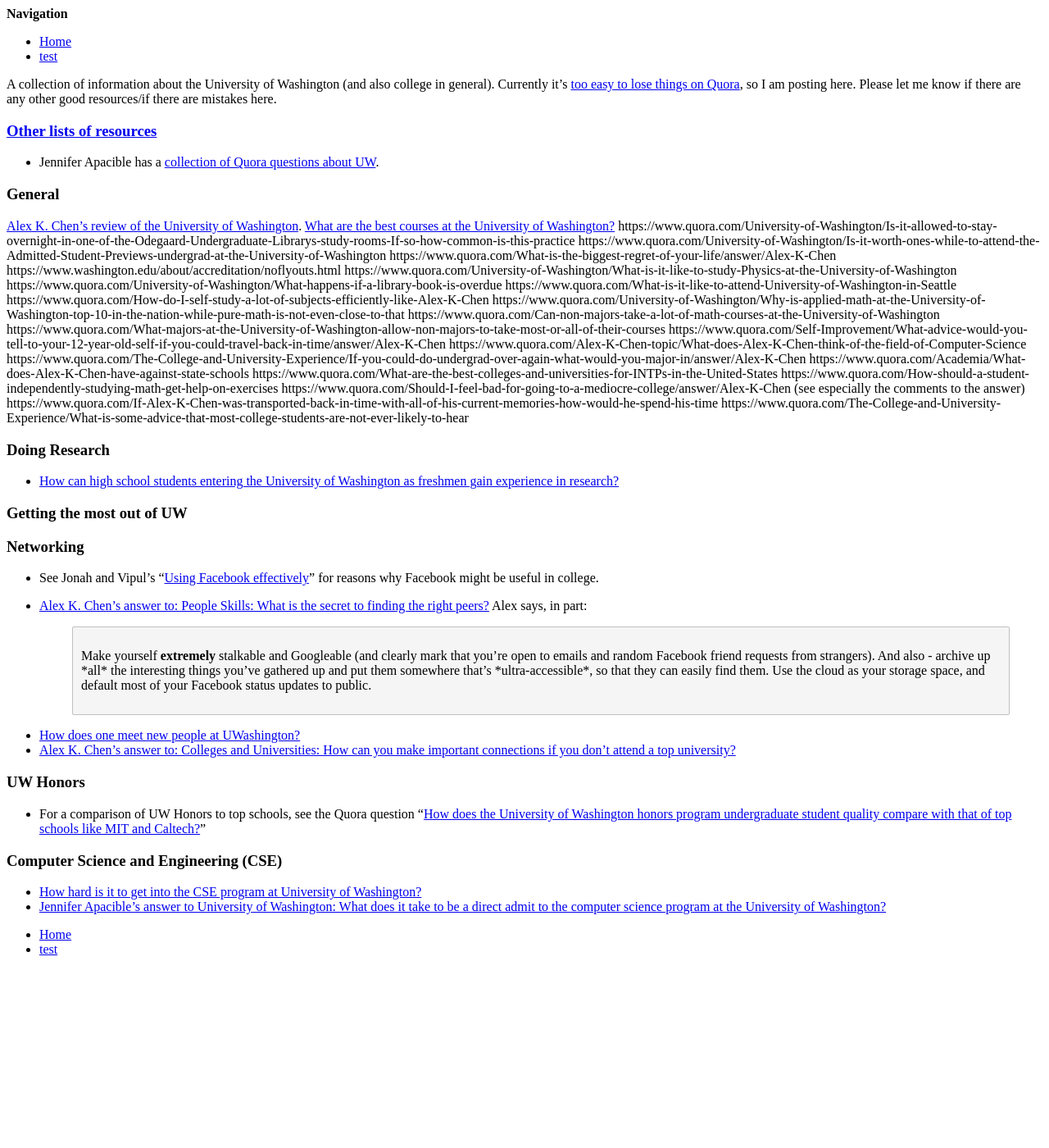
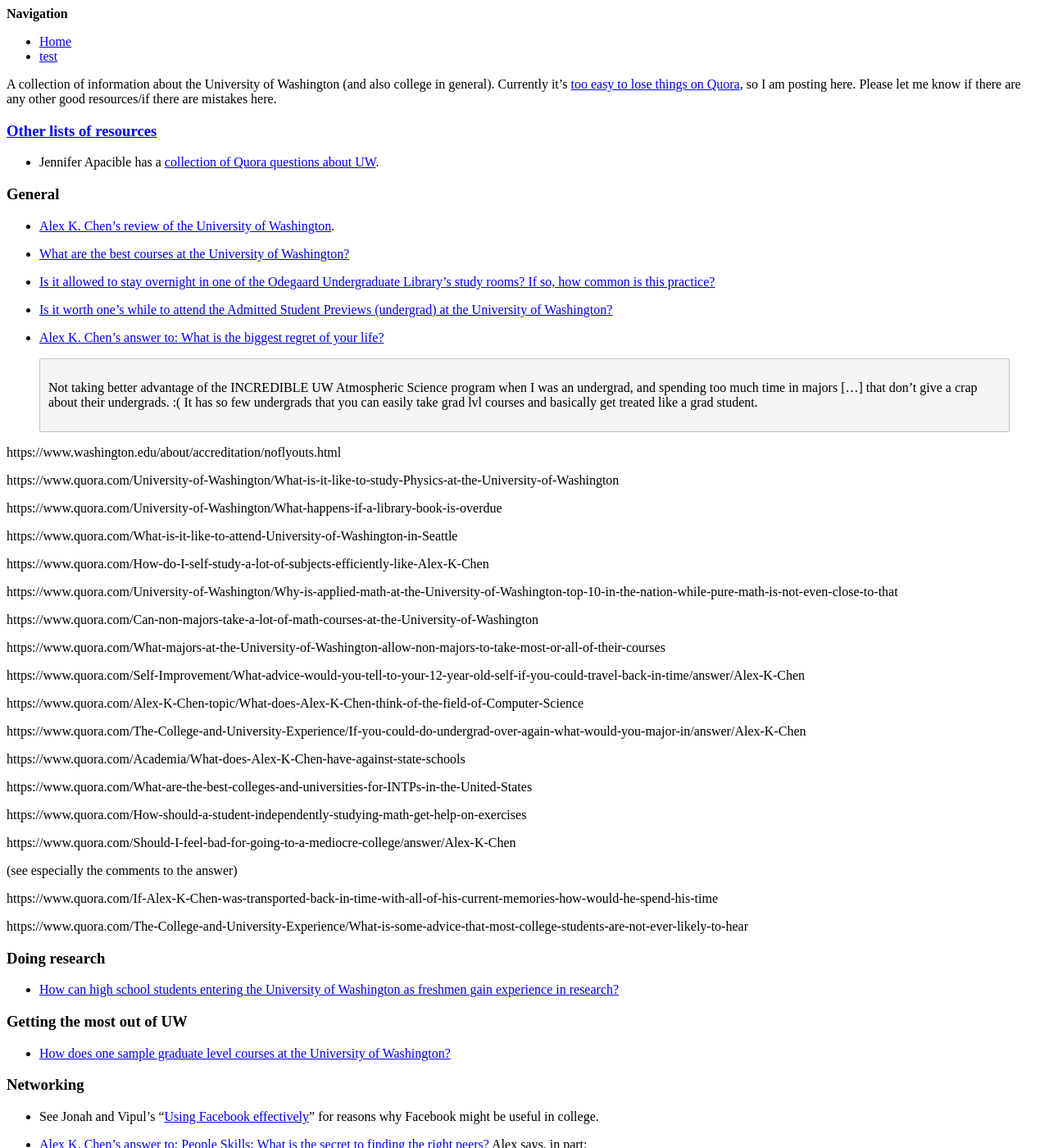
Before and after one commit to riceissa/abc, a Jekyll site: the page built from uw.markdown, in a window 1280 px wide and 1400 px high. Shown: the whole window at 82% size. Built offline with Jekyll 4.4.1, drawn with Linux system fonts in a browser that asks for light colours; Markdown is read by kramdown in place of the engine named in the settings.

Commit message:
update some links

```diff
--- a/uw.markdown
+++ b/uw.markdown
@@ -14,39 +14,63 @@
 
 ### General
 
-[Alex K. Chen’s review of the University of
-Washington](https://www.quora.com/Reviews-of-University-of-Washington/review/Alex-K-Chen).
-[What are the best courses at the University of
-Washington?](https://www.quora.com/University-of-Washington/What-are-the-best-courses-at-the-University-of-Washington)
-https://www.quora.com/University-of-Washington/Is-it-allowed-to-stay-overnight-in-one-of-the-Odegaard-Undergraduate-Librarys-study-rooms-If-so-how-common-is-this-practice
-https://www.quora.com/University-of-Washington/Is-it-worth-ones-while-to-attend-the-Admitted-Student-Previews-undergrad-at-the-University-of-Washington
-https://www.quora.com/What-is-the-biggest-regret-of-your-life/answer/Alex-K-Chen
+- [Alex K. Chen’s review of the University of Washington](https://www.quora.com/Reviews-of-University-of-Washington/review/Alex-K-Chen).
+
+- [What are the best courses at the University of Washington?](https://www.quora.com/University-of-Washington/What-are-the-best-courses-at-the-University-of-Washington)
+
+- [Is it allowed to stay overnight in one of the Odegaard Undergraduate Library's study rooms? If so, how common is this practice?](https://www.quora.com/University-of-Washington/Is-it-allowed-to-stay-overnight-in-one-of-the-Odegaard-Undergraduate-Librarys-study-rooms-If-so-how-common-is-this-practice)
+
+- [Is it worth one's while to attend the Admitted Student Previews (undergrad) at the University of Washington?](https://www.quora.com/University-of-Washington/Is-it-worth-ones-while-to-attend-the-Admitted-Student-Previews-undergrad-at-the-University-of-Washington)
+
+- [Alex K. Chen’s answer to: What is the biggest regret of your life?](https://www.quora.com/What-is-the-biggest-regret-of-your-life/answer/Alex-K-Chen)
+
+> Not taking better advantage of the INCREDIBLE UW Atmospheric Science program when I was an undergrad, and spending too much time in majors [...] that don't give a crap about their undergrads. :( It has so few undergrads that you can easily take grad lvl courses and basically get treated like a grad student.
+
 https://www.washington.edu/about/accreditation/noflyouts.html
+
 https://www.quora.com/University-of-Washington/What-is-it-like-to-study-Physics-at-the-University-of-Washington
+
 https://www.quora.com/University-of-Washington/What-happens-if-a-library-book-is-overdue
+
 https://www.quora.com/What-is-it-like-to-attend-University-of-Washington-in-Seattle
+
 https://www.quora.com/How-do-I-self-study-a-lot-of-subjects-efficiently-like-Alex-K-Chen
+
 https://www.quora.com/University-of-Washington/Why-is-applied-math-at-the-University-of-Washington-top-10-in-the-nation-while-pure-math-is-not-even-close-to-that
+
 https://www.quora.com/Can-non-majors-take-a-lot-of-math-courses-at-the-University-of-Washington
+
 https://www.quora.com/What-majors-at-the-University-of-Washington-allow-non-majors-to-take-most-or-all-of-their-courses
+
 https://www.quora.com/Self-Improvement/What-advice-would-you-tell-to-your-12-year-old-self-if-you-could-travel-back-in-time/answer/Alex-K-Chen
+
 https://www.quora.com/Alex-K-Chen-topic/What-does-Alex-K-Chen-think-of-the-field-of-Computer-Science
+
 https://www.quora.com/The-College-and-University-Experience/If-you-could-do-undergrad-over-again-what-would-you-major-in/answer/Alex-K-Chen
+
 https://www.quora.com/Academia/What-does-Alex-K-Chen-have-against-state-schools
+
 https://www.quora.com/What-are-the-best-colleges-and-universities-for-INTPs-in-the-United-States
+
 https://www.quora.com/How-should-a-student-independently-studying-math-get-help-on-exercises
+
 https://www.quora.com/Should-I-feel-bad-for-going-to-a-mediocre-college/answer/Alex-K-Chen
+
 (see especially the comments to the answer)
+
 https://www.quora.com/If-Alex-K-Chen-was-transported-back-in-time-with-all-of-his-current-memories-how-would-he-spend-his-time
+
 https://www.quora.com/The-College-and-University-Experience/What-is-some-advice-that-most-college-students-are-not-ever-likely-to-hear
 
-### Doing Research
+### Doing research
 
 -   [How can high school students entering the University of Washington
     as freshmen gain experience in
     research?](https://www.quora.com/How-can-high-school-students-entering-the-University-of-Washington-as-freshmen-gain-experience-in-research)
 
 ### Getting the most out of UW
+
+- [How does one sample graduate level courses at the University of Washington?](https://www.quora.com/How-does-one-sample-graduate-level-courses-at-the-University-of-Washington)
 
 ### Networking
 
```
